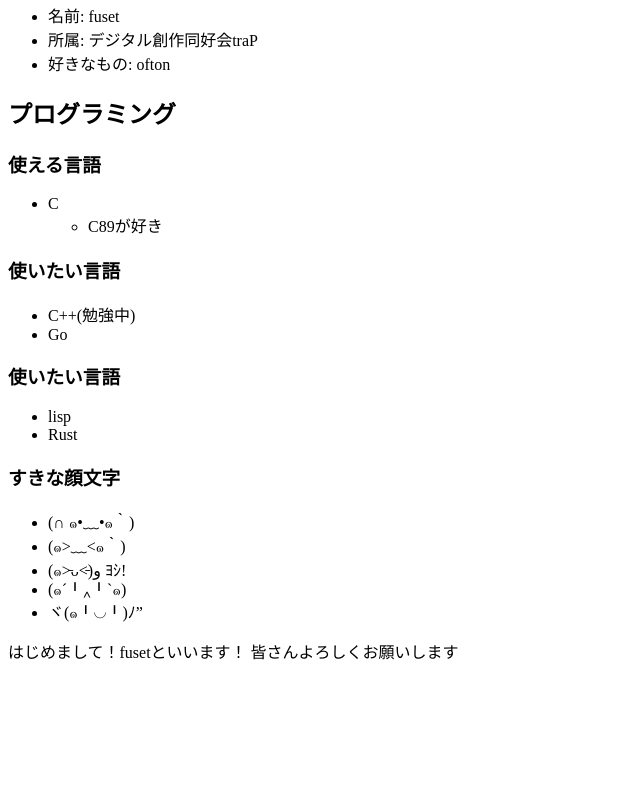
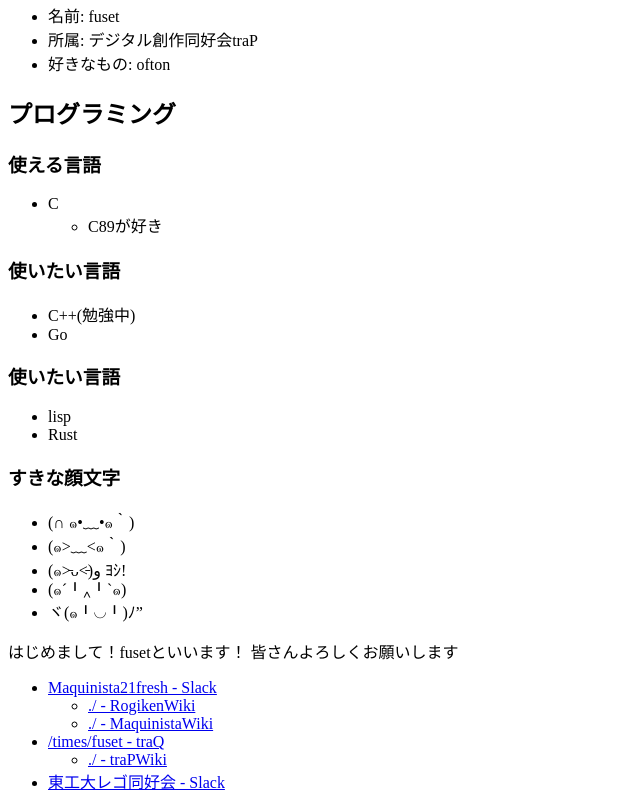
Before and after one commit to aacco/test, a plain HTML site: page index.html in a window 1280 px wide. Shown: the part 417-1226 px from the top of the page, without its empty margins (0-640 px from the left). Before the commit the page ends 1096 px from the top, so only its background shows below. Drawn offline with Linux system fonts and the light colour scheme.

Commit message:
add url list

```diff
--- a/index.html
+++ b/index.html
@@ -49,5 +49,18 @@
     はじめまして！fusetといいます！
     皆さんよろしくお願いします
   </p>
+  <ul>
+    <li><a href="https://app.slack.com/client/T01T8GD9H51/C01TLU8AMUH">Maquinista21fresh - Slack</a></li>
+    <ul>
+      <li><a href="https://wiki.rogiken.org/">./ - RogikenWiki</a></li>
+      <li><a href="https://maquiwiki.rogiken.org/">./ - MaquinistaWiki</a></li>
+    </ul>
+    <li><a href="https://q.trap.jp/channels/gps/times/fuset">/times/fuset - traQ</a></li>
+    <ul>
+      <li><a href="https://wiki.trap.jp/">./ - traPWiki</a></li>
+    </ul>
+    <li><a href="https://app.slack.com/client/T01UP1T7HTR/C01V41B3SP5">東工大レゴ同好会 - Slack</a></li>
+  </ul>
+
 </body>
 </html>
```
Also changed, not shown: 1 other file.
